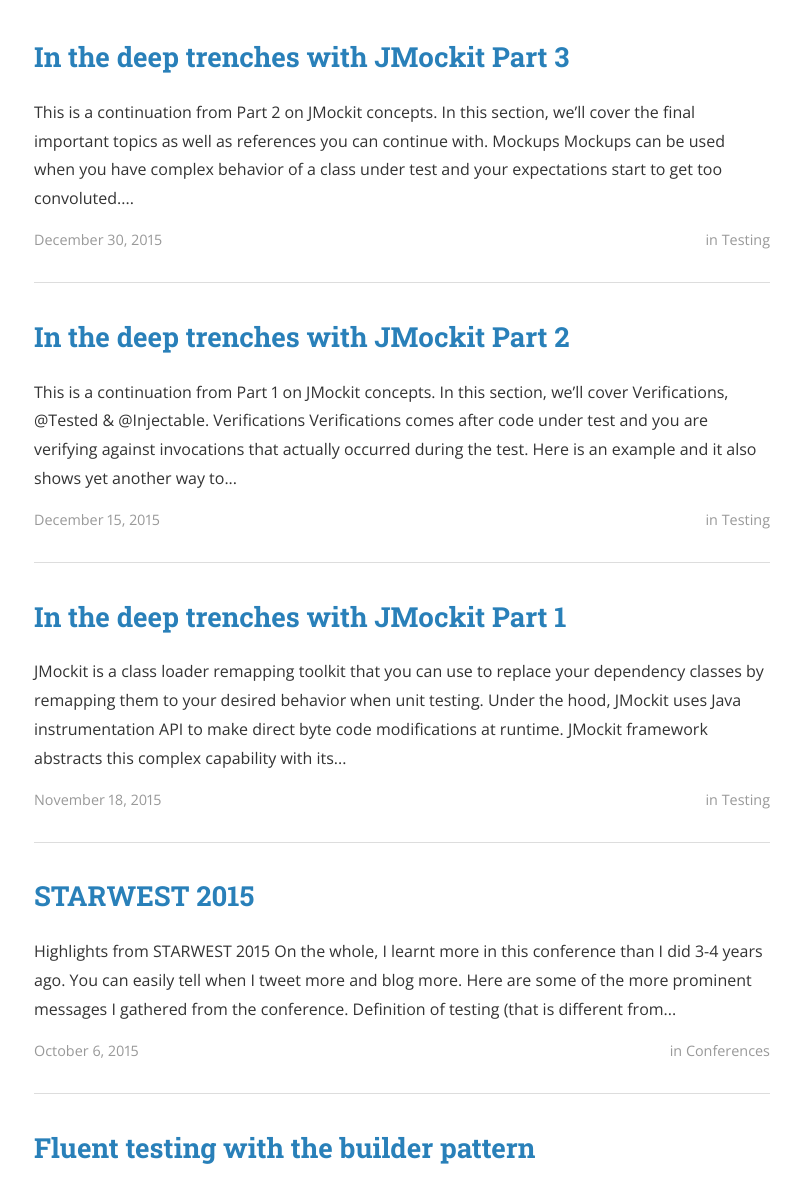
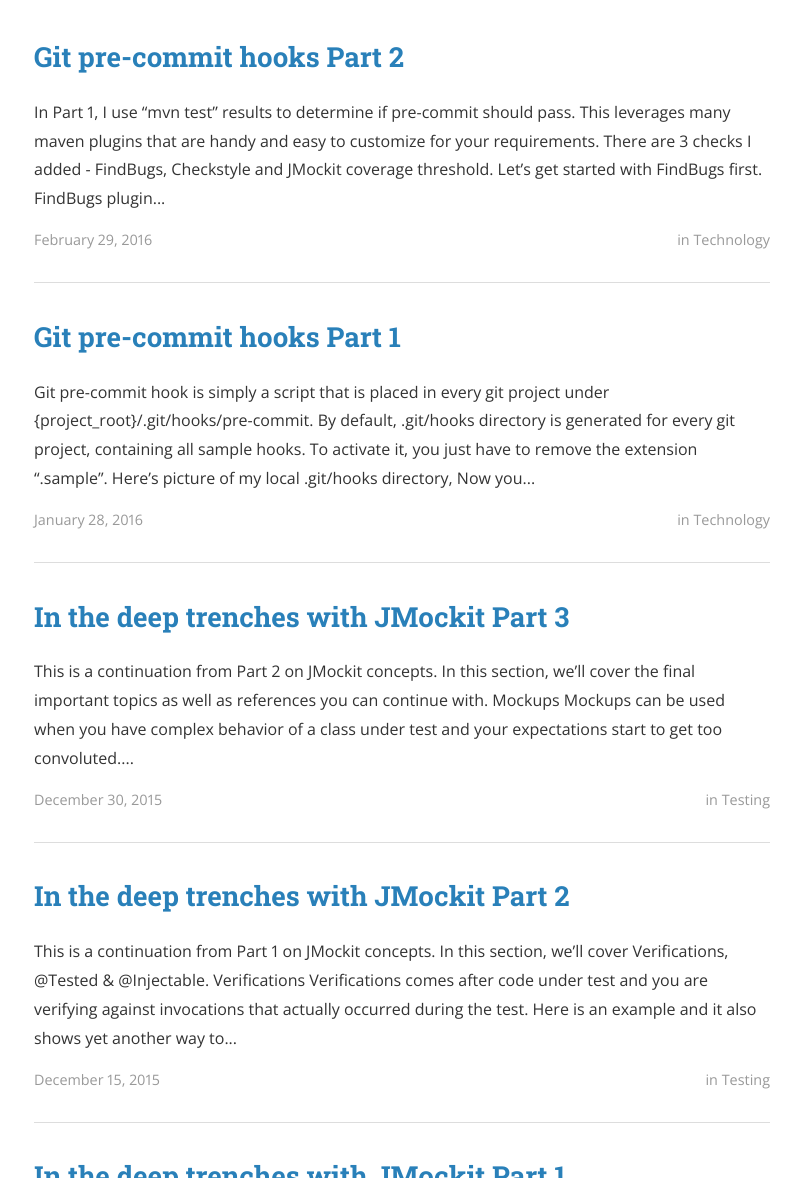
Before and after one commit to eing/eing.github.io, a Jekyll site: the page built from index.html, in a window 1280 px wide and 1400 px high, scrolled down 281 px. Shown: the part 222-1400 px from the top of the window, without its empty margins (238-1039 px from the left). Built offline with Jekyll 4.4.1, drawn with Linux system fonts in a browser that asks for light colours; nearby versions of some CDN libraries; Markdown is read by kramdown in place of the engine named in the settings; the list of posts is cut into pages by our own code; a style sheet for code colours, icons or effects is not loaded; some of the changed text lies outside the part shown.

Commit message:
precommit hooks blog

```diff
--- /dev/null
+++ b/_posts/2016-01-28-Git-Pre-Commit-Hooks-Part1.markdown
@@ -0,0 +1,81 @@
+---
+layout: post
+title:  "Git pre-commit hooks Part 1"
+date:   2016-01-28 07:43:59
+author: Eing Ong
+categories: technology
+tags: git maven java jmockit
+---
+Git pre-commit hook is simply a script that is placed in every git project under {project_root}/.git/hooks/pre-commit. By default, .git/hooks directory is generated for every git project, containing all sample hooks. To activate it, you just have to remove the extension ".sample". Here's picture of my local .git/hooks directory,
+
+![Sample git hooks](/assets/gitHooks/sampleHooks.png)
+
+Now you notice, a file with a symlink "pre-commit@", it's a file linking to "../../pre-commit.sh". Since ".git/hooks" is local to every developer, you'll need to maintain a file that is source code controlled and pre-commit.sh at the project root is what you commit and maintain.
+
+Next section is what my pre-commit.sh looks like and how I created a script that every developer executes to set up this pre-commit hook on their local development machine.
+
+<h2>Creating a simple git pre-commit hook</h2>
+Here's my pre-commit.sh that can also be placed in .git/hooks/pre-commit to be a pre-commit hook. Instead of "mvn clean install test", you can substitude it with any checks you want to run and if you use gradle, place "gradle test" instead.
+
+~~~
+git stash -q --keep-index
+# Using "mvn test" to run all unit tests and run plugins to assert
+#   * code coverage threshold >= 85% (using surefire, enforcer plugins)
+#   * FindBugs at low threshold errors (using findbugs-maven-plugin)
+#   * Checkstyle has 0 errors (using maven-checkstyle-plugin)
+mvn clean install test
+RESULTS=$?
+# Perform checks
+git stash pop -q
+if [ $RESULTS -ne 0 ]; then
+  echo Error: Commit criteria not met with one or more of the following issues,
+  echo 1. Failure(s) in unit tests
+  echo 2. Failure to meet 85% code coverage
+  echo 3. Failure to meet low FindBugs threshold
+  echo 4. Failure to meet 0 Checkstyle errors
+  exit 1
+fi
+# You shall commit
+exit 0
+~~~
+<h2>Creating an installation script</h2>
+To create an executeable script that developers can run to create a symlink to pre-commit.sh, and also to create the pre-commit.sh, here's an install_precommit.sh script.
+
+~~~
+{ echo "
+git stash -q --keep-index
+# Using "mvn test" to run all unit tests and run plugins to assert
+#   * code coverage threshold >= 85% (using surefire, enforcer plugins)
+#   * FindBugs at low threshold errors (using findbugs-maven-plugin)
+#   * Checkstyle has 0 errors (using maven-checkstyle-plugin)
+mvn clean install test
+RESULTS=\$?
+# Perform checks
+git stash pop -q
+if [ \$RESULTS -ne 0 ]; then
+  echo Error: Commit criteria not met with one or more of the following issues,
+  echo 1. Failure\(s\) in unit tests
+  echo 2. Failure to meet 85% code coverage
+  echo 3. Failure to meet low FindBugs threshold
+  echo 4. Failure to meet 0 Checkstyle errors
+  exit 1
+fi
+# You shall commit
+exit 0"
+} > pre-commit.sh
+pushd .git/hooks
+ln -s ../../pre-commit.sh pre-commit
+chmod u+x pre-commit
+popd
+~~~
+To execute this install_precommit.sh script,
+
+~~~
+$ cd {project root}
+$ chmod +x install_precommit.sh
+$ ./install_precommit.sh
+~~~
+
+Now you have completed adding a git pre-commit client hook.
+
+In my next blog, I'll show the use maven plugins for checkstyle, findbugs & surefire plugins to enforce your pre-commit checks.
--- /dev/null
+++ b/_posts/2016-02-29-Git-Pre-Commit-Hooks-Part2.markdown
@@ -0,0 +1,144 @@
+---
+layout: post
+title:  "Git pre-commit hooks Part 2"
+date:   2016-02-29 07:43:59
+author: Eing Ong
+categories: technology
+tags: git maven java jmockit
+---
+In Part 1, I use "mvn test" results to determine if pre-commit should pass. This leverages many maven plugins that are handy and easy to customize for your requirements. There are 3 checks I added - FindBugs, Checkstyle and JMockit coverage threshold. Let's get started with FindBugs first.
+
+<h2>FindBugs plugin</h2>
+Three key parameters of note are effort, threshold and failOnError. There's not much documentation on these fields at the [plugin website](http://gleclaire.github.io/findbugs-maven-plugin/examples/violationChecking.html) but you can find all configurations and default values [here](http://gleclaire.github.io/findbugs-maven-plugin/check-mojo.html). The configuration in maven plugin does not map to the original Ant settings. Gradle plugin though maps nicely to Ant settings.
+
+Anyways, I set effort to maximum for detecting all violations. Threshold has 3 settings - low, medium and high and I recommend low, otherwise why bother to use FindBugs? On failOnError, you can choose to set it to false so you can fix errors together with Checkstyle errors (and not sequentially) but be sure to add this check in Jenkins or your CI job.
+
+You can refer to [Petri K's blog](http://www.petrikainulainen.net/programming/maven/findbugs-maven-plugin-tutorial/) with more details on this plugin.
+
+If you're using gradle, take a look at [FindBugs Extension](https://docs.gradle.org/current/dsl/org.gradle.api.plugins.quality.FindBugsExtension.html)
+
+~~~
+            <plugin>
+                <groupId>org.codehaus.mojo</groupId>
+                <artifactId>findbugs-maven-plugin</artifactId>
+                <version>3.0.3</version>
+                <configuration>
+                    <effort>Max</effort>
+                    <threshold>Low</threshold>
+                    <xmlOutput>true</xmlOutput>
+                    <failOnError>true</failOnError>
+                </configuration>
+                <executions>
+                    <!-- Ensures that FindBugs inspects source code when project is compiled. -->
+                    <execution>
+                        <id>analyze-compile</id>
+                        <phase>compile</phase>
+                        <goals>
+                            <goal>check</goal>
+                        </goals>
+                    </execution>
+                </executions>
+            </plugin>
+~~~
+
+<h2>Checkstyle plugin</h2>
+In Checkstyle, we created a customized rules list to be used across all projects. This xml file is committed as a git project and added as a dependency for the plugin which you can see below. Unlike FindBugs, [Checkstyle plugin](https://maven.apache.org/plugins/maven-checkstyle-plugin/examples/custom-developed-checkstyle.html) has very good documentation. All configurations and default values can be found [here](https://maven.apache.org/plugins/maven-checkstyle-plugin/check-mojo.html).
+
+To customize your own rules set (if Sun rules set is too restrictive), refer to these [Checks](http://checkstyle.sourceforge.net/checks.html).
+
+Again, for gradle, you can refer to [Checkstyle Extension](https://docs.gradle.org/current/dsl/org.gradle.api.plugins.quality.CheckstyleExtension.html)
+
+~~~
+            <plugin>
+                <groupId>org.apache.maven.plugins</groupId>
+                <artifactId>maven-checkstyle-plugin</artifactId>
+                <version>2.17</version>
+                <configuration>
+                    <encoding>UTF-8</encoding>
+                    <linkXRef>false</linkXRef>
+                    <configLocation>com/intuit/tools/checkstyle.xml</configLocation>
+                    <consoleOutput>true</consoleOutput>
+                    <violationSeverity>info</violationSeverity>
+                </configuration>
+                <executions>
+                    <!-- Ensures that Checkstyle inspects source code when project is compiled. -->
+                    <execution>
+                        <id>checkstyle</id>
+                        <goals><goal>check</goal></goals>
+                        <phase>compile</phase>
+                    </execution>
+                </executions>
+                <dependencies>
+                    <dependency>
+                        <groupId>com.intuit.tools</groupId>
+                        <artifactId>checkstyle-resources</artifactId>
+                        <version>1.0.1</version>
+                    </dependency>
+                </dependencies>
+            </plugin>
+~~~
+
+<h2>Surefire plugin for JMockit coverage threshold </h2>
+
+Last but not least is code coverage threshold for unit tests. Since we are using JMockit for unit tests, we leverage JMockit-coverage that works very well with it. We have run into many issues using Jacoco and Cobertura plugins with JMockit.
+
+JMockit has a good write up on code coverage, see [JMockit Code Coverage Tutorial](http://jmockit.org/tutorial/CodeCoverage.html). The only part that should be included is the surefire plugin and how you can set the coverage-check configuration. So, here're snippets extracted from my pom.
+
+~~~
+          <plugin>
+                <artifactId>maven-surefire-plugin</artifactId>
+                <version>${surefire.version}</version>
+                <configuration>
+                    <systemPropertyVariables>
+                        <coverage-metrics>all</coverage-metrics>
+                        <!-- Threshold is set at 85% -->
+                        <coverage-check>85</coverage-check>
+                    </systemPropertyVariables>
+                </configuration>
+            </plugin>
+          <plugin>
+                <artifactId>maven-enforcer-plugin</artifactId>
+                <executions>
+                    <execution>
+                        <id>coverage.check</id>
+                        <goals><goal>enforce</goal></goals>
+                        <phase>test</phase>
+                        <configuration>
+                            <rules>
+                                <requireFilesDontExist>
+                                    <files><file>coverage.check.failed</file></files>
+                                </requireFilesDontExist>
+                            </rules>
+                        </configuration>
+                    </execution>
+                </executions>
+            </plugin>
+~~~
+
+Other examples for coverage-check (instead of "85" in the example above) are
+<ul>
+<li>"perFile:85,80,90", meaning that each source file must have at least 85% of line coverage, at least 70% branch coverage and at least 90% of data coverage </li>
+<li>"package:85,80,90", has similar thresholds as above except that it is applied to source files in a given package, including sub-packages.
+</ul>
+
+Finally, these are the dependencies I use along with the plugins.
+
+~~~
+    <properties>
+        <jmockit.version>1.21</jmockit.version>
+        <surefire.version>2.19.1</surefire.version>
+    </properties>
+
+    <dependencies>
+        <dependency>
+            <groupId>org.jmockit</groupId>
+            <artifactId>jmockit</artifactId>
+            <version>${jmockit.version}</version>
+        </dependency>
+        <dependency>
+            <groupId>org.jmockit</groupId>
+            <artifactId>jmockit-coverage</artifactId>
+            <version>${jmockit.version}</version>
+        </dependency>
+    <dependencies>
+~~~
--- a/index.html
+++ b/index.html
@@ -80,9 +80,11 @@
 		</span>
     {% endif %}
   </p>
+<!--
   <p>
     <a href="{{ site.baseurl }}posts">View All Posts by Category</a>
   </p>
+-->
 </nav>
 
 </div>
```
Also changed, not shown: assets/gitHooks/jmockit-coverage.png (added), assets/gitHooks/sampleHooks.png (added), assets/gitHooks/symlink.png (added), assets/gtac.png (added).
